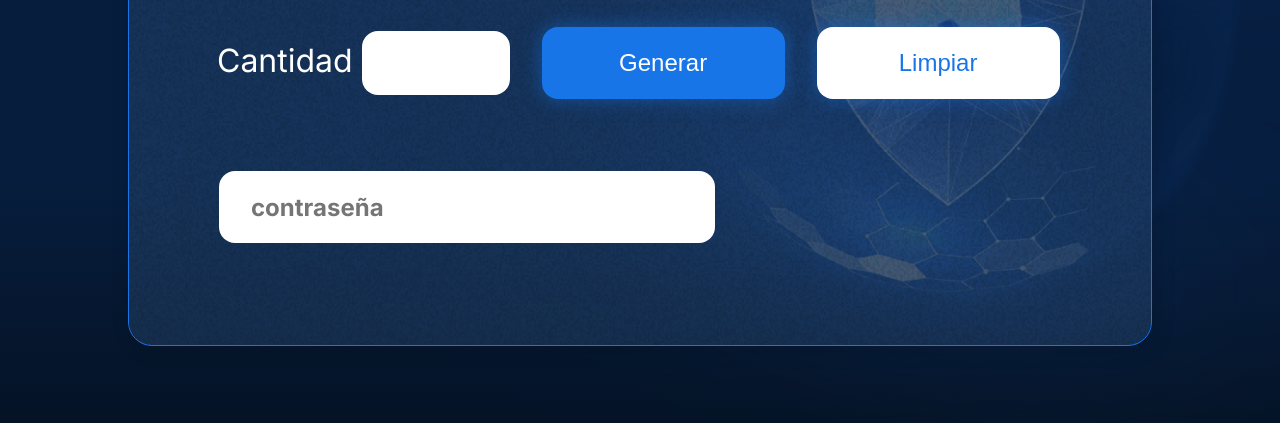
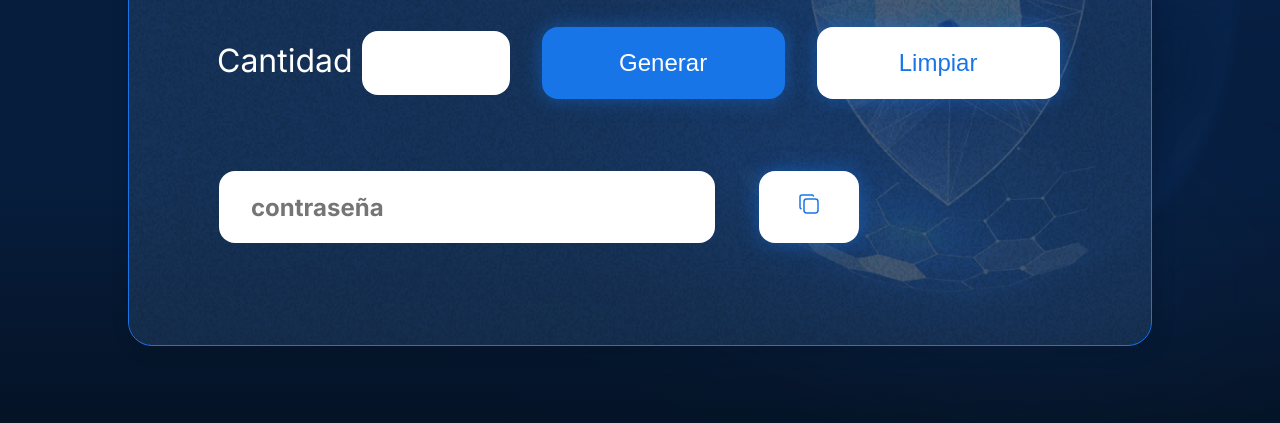
Before and after one commit to jmanueltorress/generador-contrase-as, a plain HTML site: page index.html in a window 1280 px wide. Shown: the part 363-786 px from the top of the page. Drawn offline with Linux system fonts and the light colour scheme.

Commit message:
add button to copy pass

```diff
--- a/assets/style.css
+++ b/assets/style.css
@@ -104,7 +104,7 @@ h1 {
     font-family: 'Inter', sans-serif;
 }
 
-.boton {
+.boton, .boton-2,.boton-3 {
     color: white;
     font-size: 1.5rem;
     border: none;
@@ -117,17 +117,16 @@ h1 {
     cursor: pointer;
 }
 
-.boton-2 {
+.boton-2,.boton-3 {
     color: #1875E8;
-    font-size: 1.5rem;
-    border: none;
     background-color: #fff;
-    padding: 1rem 1.5rem;
-    border-radius: 16px;
-    width: 243px;
+
+}
+.boton-3 {
+
+    width: 100px;
     height: 72px;
-    box-shadow: 0px 0px 20px 0px rgba(24, 117, 232, 0.50);
-    cursor: pointer;
+
 }
 
 .container__contrasena {
--- a/index.html
+++ b/index.html
@@ -27,6 +27,11 @@
                     </div>
                     <div class="container__campo">
                         <input class="container__contrasena" type="text" id="contrasena" placeholder="contraseña">
+                        <button class="boton-3" onclick="copyText()"><svg xmlns="http://www.w3.org/2000/svg" class="icon icon-tabler icon-tabler-copy" width="24" height="24" viewBox="0 0 24 24" stroke-width="1.5" stroke="#1875E8" fill="none" stroke-linecap="round" stroke-linejoin="round">
+                            <path stroke="none" d="M0 0h24v24H0z" fill="none"/>
+                            <path d="M7 7m0 2.667a2.667 2.667 0 0 1 2.667 -2.667h8.666a2.667 2.667 0 0 1 2.667 2.667v8.666a2.667 2.667 0 0 1 -2.667 2.667h-8.666a2.667 2.667 0 0 1 -2.667 -2.667z" />
+                            <path d="M4.012 16.737a2.005 2.005 0 0 1 -1.012 -1.737v-10c0 -1.1 .9 -2 2 -2h10c.75 0 1.158 .385 1.5 1" />
+                          </svg></button>
                     </div>
                 </div>
             </div>
--- a/main.js
+++ b/main.js
@@ -37,8 +37,24 @@ const caracteresEspeciales = "!@#$%^&*()_+[]{}|;:,.<>?";
     }
   }
 
-
+//funcion clear pass
   function cleanPass() {
 
       contrasena.value = ''; // Limpiar el campo de la contraseña
     }
+
+//funcion copy pass
+function copyText() {
+  // Obtener el campo de texto
+  var copyText = document.getElementById("contrasena");
+
+  // Seleccionar el texto del campo
+  copyText.select();
+  copyText.setSelectionRange(0, 99999); // Para dispositivos móviles
+
+  // Copiar el texto al portapapeles
+  document.execCommand("copy");
+
+  // Opcional: Alerta para confirmar que se copió el texto
+  // alert("Texto copiado: " + copyText.value);
+}
```
